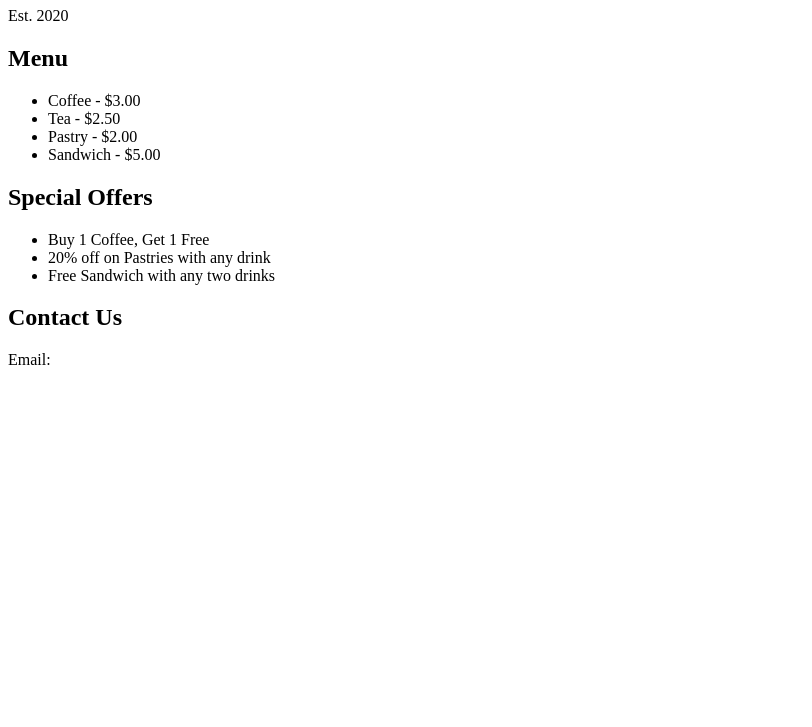
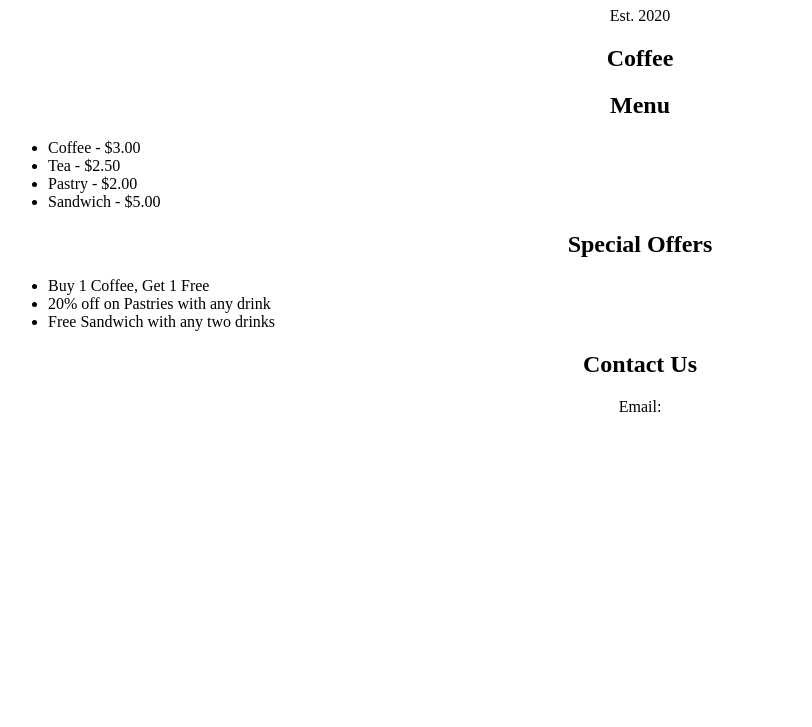
Before and after one commit to Godswillomuka/cafe-menu, a plain HTML site: page index.html in a window 1280 px wide. Shown: the part 73-800 px from the top of the page, without its empty margins (0-812 px from the left). Drawn offline with Linux system fonts and the light colour scheme.

Commit message:
using an external css to style the webpage

```diff
--- a/index.html
+++ b/index.html
@@ -4,12 +4,15 @@
     <meta charset="UTF-8">
     <meta name="viewport" content="width=device-width, initial-scale=1.0">
     <title>Cafe Menu</title>
+    <link rel="stylesheet" href="styles.css">
 </head>
 <body>
     <main>
         <h1>CAMPER CAFE</h1>
         <p>Est. 2020</p>
-        <section></section>
+        <section>
+            <h2>Coffee</h2>
+        </section>
         <h2>Menu</h2>
         <ul>
             <li>Coffee - $3.00</li>
--- /dev/null
+++ b/styles.css
@@ -0,0 +1,3 @@
+h1, h2, p {
+            text-align: center;
+        }
```
